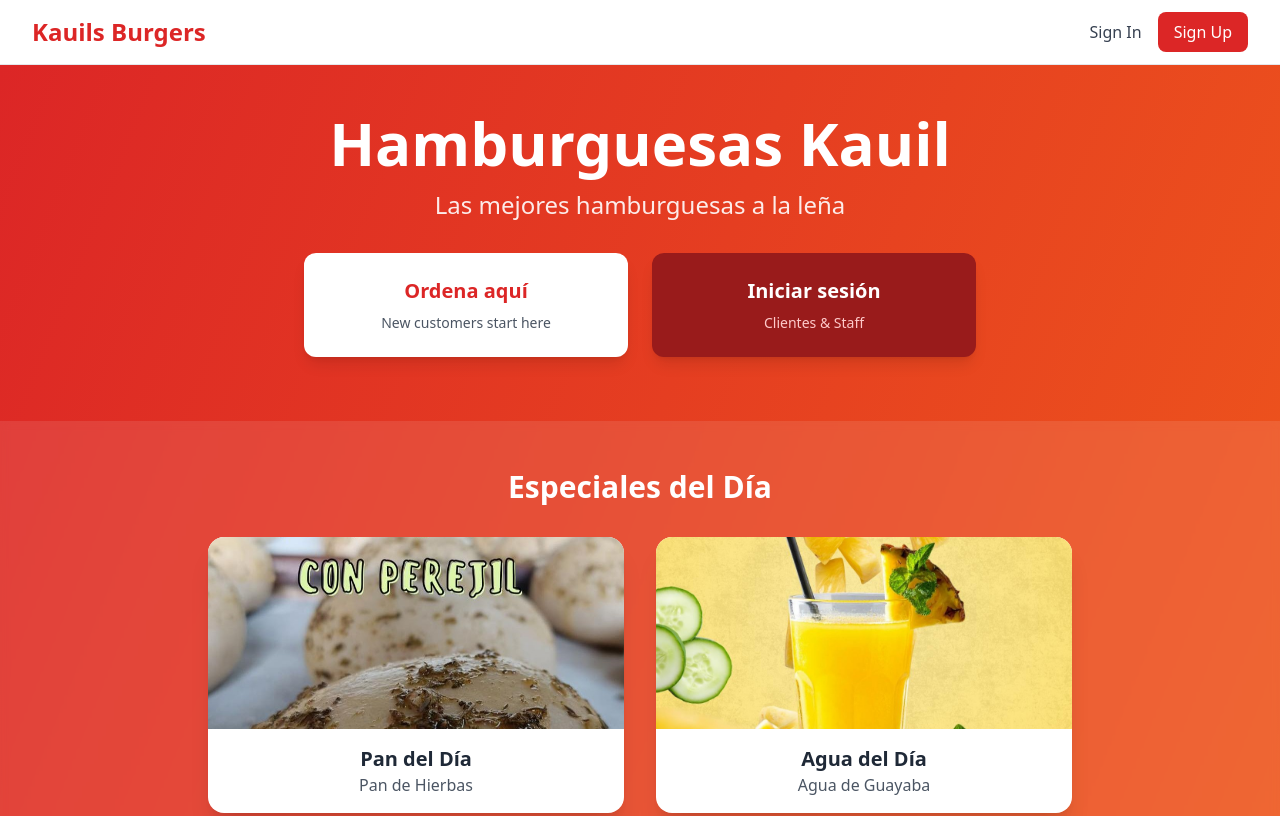
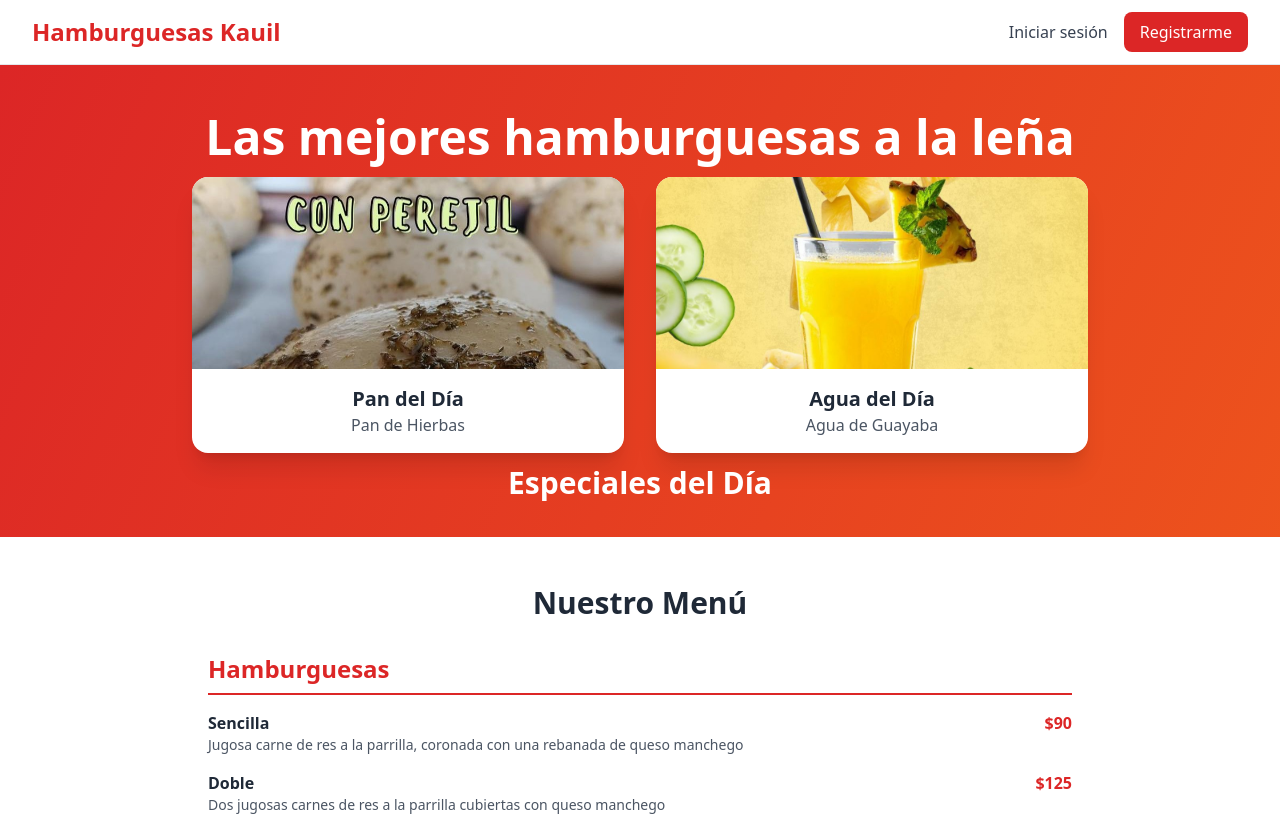
Before and after one commit to Ualabi/kauils, a React (Vite) app: page / in a window 1280 px wide. Shown: the top 816 px of the page. Built offline with nearby package versions, Linux system fonts and the light colour scheme; no server answers.

Commit message:
fix main page

```diff
--- a/src/components/layout/Header.tsx
+++ b/src/components/layout/Header.tsx
@@ -19,7 +19,7 @@ export default function Header() {
       <div className="max-w-7xl mx-auto px-4 sm:px-6 lg:px-8">
         <div className="flex justify-between items-center h-16">
           <Link to="/" className="flex items-center">
-            <h1 className="text-2xl font-bold text-red-600">Kauils Burgers</h1>
+            <h1 className="text-2xl font-bold text-red-600">Hamburguesas Kauil</h1>
           </Link>
 
           <nav className="flex items-center gap-4">
@@ -61,13 +61,13 @@ export default function Header() {
             ) : (
               <>
                 <Link to="/login" className="text-gray-700 hover:text-red-600">
-                  Sign In
+                  Iniciar sesión
                 </Link>
                 <Link
                   to="/signup"
                   className="bg-red-600 text-white px-4 py-2 rounded-lg hover:bg-red-700 transition-colors"
                 >
-                  Sign Up
+                  Registrarme
                 </Link>
               </>
             )}
--- a/src/pages/LandingPage.tsx
+++ b/src/pages/LandingPage.tsx
@@ -56,46 +56,13 @@ const menuItems = {
 export default function LandingPage() {
   return (
     <div className="min-h-screen bg-gradient-to-br from-red-600 to-orange-500">
-      {/* Hero Section */}
+      {/* Main Section */}
       <div className="flex items-center justify-center p-4 pt-12">
         <div className="max-w-4xl w-full text-center">
-          <h1 className="text-6xl font-bold text-white mb-4">
-            Hamburguesas Kauil
+          <h1 className="text-5xl font-bold text-white mb-4">
+            Las mejores hamburguesas a la leña
           </h1>
-          <p className="text-2xl text-white/90 mb-8">
-            Las mejores hamburguesas a la leña
-          </p>
 
-          <div className="grid md:grid-cols-2 gap-6 max-w-2xl mx-auto mb-12">
-            <Link
-              to="/signup"
-              className="bg-white text-red-600 px-8 py-6 rounded-xl text-xl font-bold hover:bg-gray-100 transition-colors shadow-lg"
-            >
-              Ordena aquí
-              <p className="text-sm font-normal mt-2 text-gray-600">
-                New customers start here
-              </p>
-            </Link>
-
-            <Link
-              to="/login"
-              className="bg-red-800 text-white px-8 py-6 rounded-xl text-xl font-bold hover:bg-red-900 transition-colors shadow-lg"
-            >
-              Iniciar sesión
-              <p className="text-sm font-normal mt-2 text-red-200">
-                Clientes & Staff
-              </p>
-            </Link>
-          </div>
-        </div>
-      </div>
-
-      {/* Daily Specials Section */}
-      <div className="bg-white/10 backdrop-blur-sm py-12">
-        <div className="max-w-4xl mx-auto px-4">
-          <h2 className="text-3xl font-bold text-white text-center mb-8">
-            Especiales del Día
-          </h2>
           <div className="grid md:grid-cols-2 gap-8">
             {/* Today's Bread */}
             <div className="bg-white rounded-2xl overflow-hidden shadow-xl">
@@ -123,6 +90,9 @@ export default function LandingPage() {
               </div>
             </div>
           </div>
+          <h2 className="text-3xl font-bold text-white text-center mt-3 mb-5">
+            Especiales del Día
+          </h2>
         </div>
       </div>
 
```
